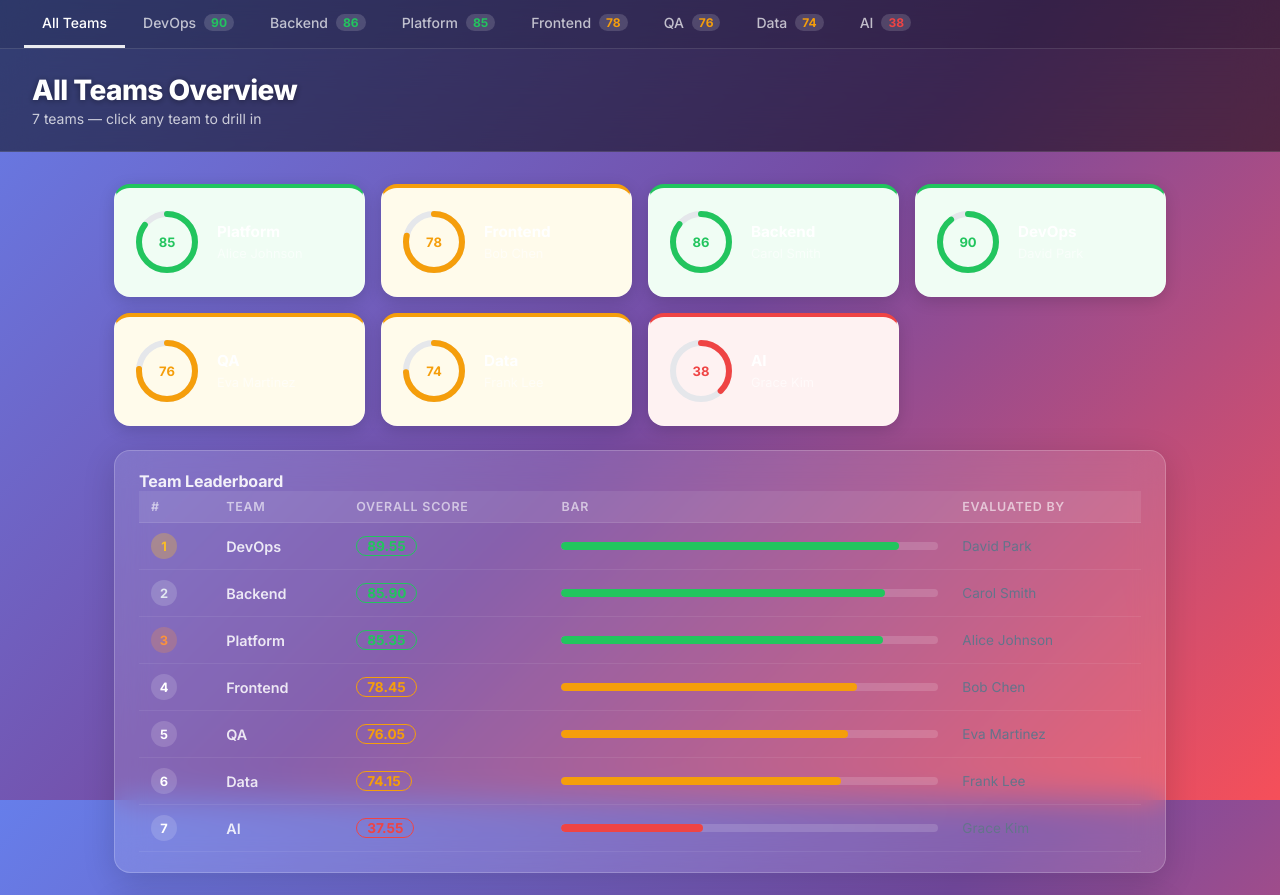
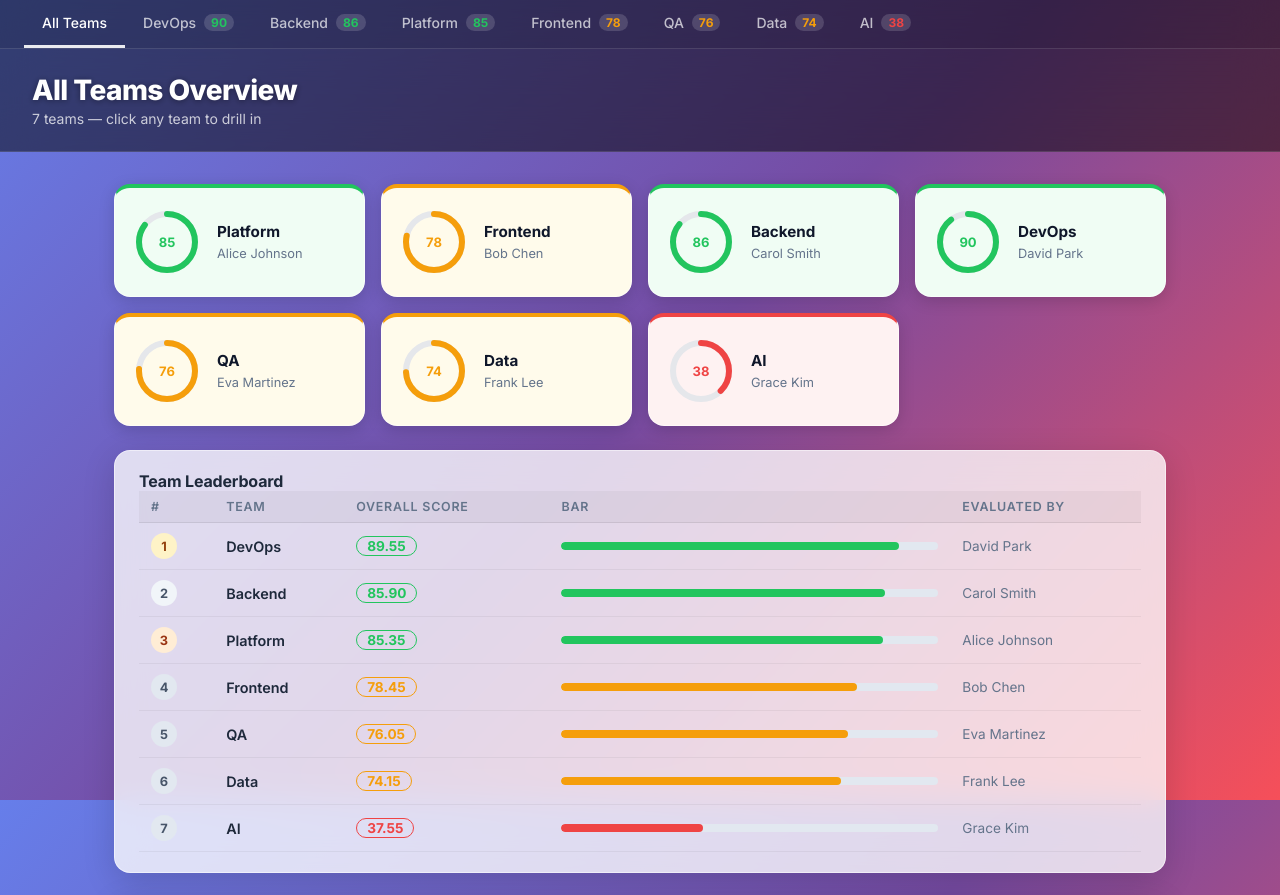
Before and after one commit to yanivpaz/teams-dashboard, a React (Vite) app: page / in a window 1280 px wide. Shown: the top 895 px of the page. Built offline with nearby package versions, Linux system fonts and the light colour scheme.

Commit message:
Change card text to dark — increase card opacity for legibility
Co-Authored-By: Claude Sonnet 4.6 <noreply@anthropic.com>

```diff
--- a/src/App.css
+++ b/src/App.css
@@ -97,10 +97,10 @@ body {
 /* ── Overall Score ── */
 .overall-score-card {
   text-align: center;
-  background: rgba(255, 255, 255, 0.12) !important;
+  background: rgba(255, 255, 255, 0.78) !important;
   backdrop-filter: blur(16px);
   -webkit-backdrop-filter: blur(16px);
-  border: 1px solid rgba(255, 255, 255, 0.25) !important;
+  border: 1px solid rgba(255, 255, 255, 0.5) !important;
   border-radius: 20px;
   padding: 32px 32px;
   box-shadow: 0 8px 32px rgba(0, 0, 0, 0.2);
@@ -109,7 +109,7 @@ body {
   font-size: 0.8rem;
   text-transform: uppercase;
   letter-spacing: 0.12em;
-  color: rgba(255,255,255,0.6);
+  color: #64748b;
   font-weight: 600;
 }
 .overall-number {
@@ -117,7 +117,7 @@ body {
   font-weight: 800;
   line-height: 1.1;
   margin: 8px 0;
-  text-shadow: 0 2px 12px rgba(0,0,0,0.15);
+  text-shadow: none;
 }
 .overall-badge {
   display: inline-block;
@@ -139,10 +139,10 @@ body {
 @media (max-width: 700px) { .charts-row { grid-template-columns: 1fr; } }
 
 .chart-card {
-  background: rgba(255, 255, 255, 0.12);
+  background: rgba(255, 255, 255, 0.78);
   backdrop-filter: blur(16px);
   -webkit-backdrop-filter: blur(16px);
-  border: 1px solid rgba(255, 255, 255, 0.2);
+  border: 1px solid rgba(255, 255, 255, 0.5);
   border-radius: 16px;
   padding: 20px 16px;
   box-shadow: 0 8px 32px rgba(0, 0, 0, 0.15);
@@ -150,7 +150,7 @@ body {
 .chart-title {
   font-size: 1rem;
   font-weight: 700;
-  color: rgba(255,255,255,0.9);
+  color: #1e293b;
   letter-spacing: -0.01em;
 }
 .chart-card-header {
@@ -176,15 +176,15 @@ body {
   font-weight: 500;
   cursor: pointer;
   user-select: none;
-  color: rgba(255,255,255,0.8);
+  color: #334155;
 }
 
 /* ── Weighted Breakdown ── */
 .breakdown-card {
-  background: rgba(255, 255, 255, 0.12);
+  background: rgba(255, 255, 255, 0.78);
   backdrop-filter: blur(16px);
   -webkit-backdrop-filter: blur(16px);
-  border: 1px solid rgba(255, 255, 255, 0.2);
+  border: 1px solid rgba(255, 255, 255, 0.5);
   border-radius: 16px;
   padding: 20px 24px;
   box-shadow: 0 8px 32px rgba(0, 0, 0, 0.15);
@@ -198,29 +198,29 @@ body {
 .breakdown-table th {
   text-align: left;
   padding: 8px 12px;
-  background: rgba(255,255,255,0.08);
-  color: rgba(255,255,255,0.6);
+  background: rgba(0,0,0,0.04);
+  color: #64748b;
   font-weight: 600;
   font-size: 0.78rem;
   text-transform: uppercase;
   letter-spacing: 0.06em;
-  border-bottom: 1px solid rgba(255,255,255,0.1);
+  border-bottom: 1px solid rgba(0,0,0,0.08);
 }
 .breakdown-table td {
   padding: 10px 12px;
-  border-bottom: 1px solid rgba(255,255,255,0.07);
+  border-bottom: 1px solid rgba(0,0,0,0.05);
   vertical-align: middle;
-  color: rgba(255,255,255,0.85);
+  color: #1e293b;
 }
 .breakdown-table tfoot td {
-  border-top: 1px solid rgba(255,255,255,0.2);
+  border-top: 1px solid rgba(0,0,0,0.12);
   border-bottom: none;
   padding-top: 12px;
   font-size: 0.95rem;
-  color: #fff;
+  color: #0f172a;
 }
-.total-label { color: rgba(255,255,255,0.5); font-style: italic; }
-.cat-name { font-weight: 600; color: #fff; }
+.total-label { color: #64748b; font-style: italic; }
+.cat-name { font-weight: 600; color: #0f172a; }
 .score-pill {
   display: inline-block;
   border: 1.5px solid;
@@ -232,10 +232,10 @@ body {
 
 /* ── Cases Metrics ── */
 .cases-card {
-  background: rgba(255, 255, 255, 0.12);
+  background: rgba(255, 255, 255, 0.78);
   backdrop-filter: blur(16px);
   -webkit-backdrop-filter: blur(16px);
-  border: 1px solid rgba(255, 255, 255, 0.2);
+  border: 1px solid rgba(255, 255, 255, 0.5);
   border-radius: 16px;
   padding: 20px 24px;
   box-shadow: 0 8px 32px rgba(0, 0, 0, 0.15);
@@ -250,14 +250,14 @@ body {
   display: flex;
   flex-direction: column;
   align-items: center;
-  background: rgba(255,255,255,0.1);
+  background: rgba(0,0,0,0.04);
   border-radius: 12px;
   padding: 16px 28px;
   min-width: 120px;
-  border: 1px solid rgba(255,255,255,0.15);
+  border: 1px solid rgba(0,0,0,0.08);
 }
-.stat-value { font-size: 1.75rem; font-weight: 800; color: #fff; }
-.stat-label { font-size: 0.7rem; color: rgba(255,255,255,0.55); margin-top: 4px; text-transform: uppercase; letter-spacing: 0.08em; font-weight: 600; }
+.stat-value { font-size: 1.75rem; font-weight: 800; color: #0f172a; }
+.stat-label { font-size: 0.7rem; color: #64748b; margin-top: 4px; text-transform: uppercase; letter-spacing: 0.08em; font-weight: 600; }
 
 /* ── Category Cards ── */
 .category-grid {
@@ -266,10 +266,10 @@ body {
   gap: 16px;
 }
 .category-card {
-  background: rgba(255, 255, 255, 0.12);
+  background: rgba(255, 255, 255, 0.78);
   backdrop-filter: blur(16px);
   -webkit-backdrop-filter: blur(16px);
-  border: 1px solid rgba(255, 255, 255, 0.2);
+  border: 1px solid rgba(255, 255, 255, 0.5);
   border-top: 4px solid;
   border-radius: 16px;
   padding: 18px 16px;
@@ -285,11 +285,11 @@ body {
 }
 .score-ring { flex-shrink: 0; }
 .category-info { min-width: 0; }
-.category-name { font-size: 0.95rem; font-weight: 700; margin-bottom: 4px; color: #fff; }
-.category-notes { font-size: 0.8rem; color: rgba(255,255,255,0.6); line-height: 1.4; }
+.category-name { font-size: 0.95rem; font-weight: 700; margin-bottom: 4px; color: #0f172a; }
+.category-notes { font-size: 0.8rem; color: #64748b; line-height: 1.4; }
 
 /* ── Leaderboard rows ── */
-.leaderboard-row:hover { background: rgba(255,255,255,0.06); }
+.leaderboard-row:hover { background: rgba(0,0,0,0.03); }
 .rank-badge {
   display: inline-flex;
   align-items: center;
@@ -299,15 +299,15 @@ body {
   border-radius: 50%;
   font-size: 0.8rem;
   font-weight: 700;
-  background: rgba(255,255,255,0.15);
-  color: #fff;
+  background: #e2e8f0;
+  color: #475569;
 }
-.rank-badge.rank-1 { background: rgba(251,191,36,0.3); color: #fbbf24; }
-.rank-badge.rank-2 { background: rgba(226,232,240,0.2); color: #e2e8f0; }
-.rank-badge.rank-3 { background: rgba(251,146,60,0.25); color: #fb923c; }
+.rank-badge.rank-1 { background: #fef3c7; color: #92400e; }
+.rank-badge.rank-2 { background: #f1f5f9; color: #475569; }
+.rank-badge.rank-3 { background: #ffedd5; color: #9a3412; }
 
 .score-bar-bg {
-  background: rgba(255,255,255,0.15);
+  background: #e2e8f0;
   border-radius: 999px;
   height: 8px;
   overflow: hidden;
```
